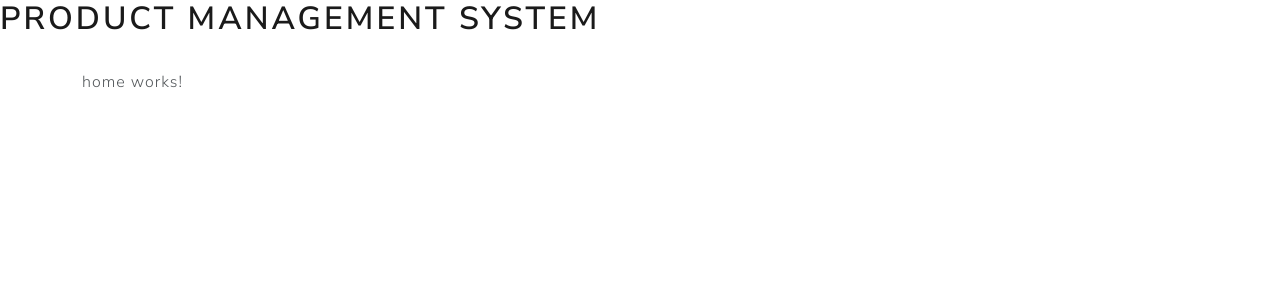
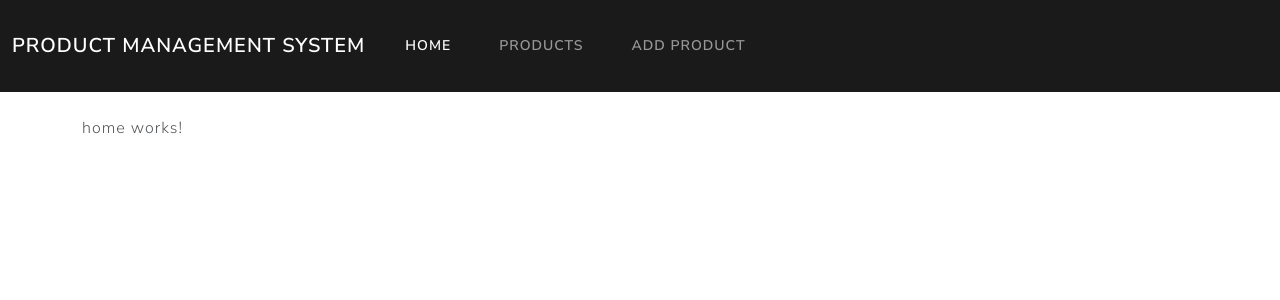
Before and after one commit to joydip-git/siemens-angular-15thapril2024, an Angular app in the folder codes/day-4/pms-app-v2/: page /home in a window 1280 px wide. Shown: the top 300 px of the page. Built offline with nearby package versions, Linux system fonts and the light colour scheme.

Commit message:
Update app.component.html

```diff
--- a/codes/day-4/pms-app-v2/src/app/app.component.html
+++ b/codes/day-4/pms-app-v2/src/app/app.component.html
@@ -1,6 +1,6 @@
-<h1>
-  Product Management System
-</h1>
+<app-dash-board>
+
+</app-dash-board>
 <br>
 <div class="container">
   <router-outlet>
```
